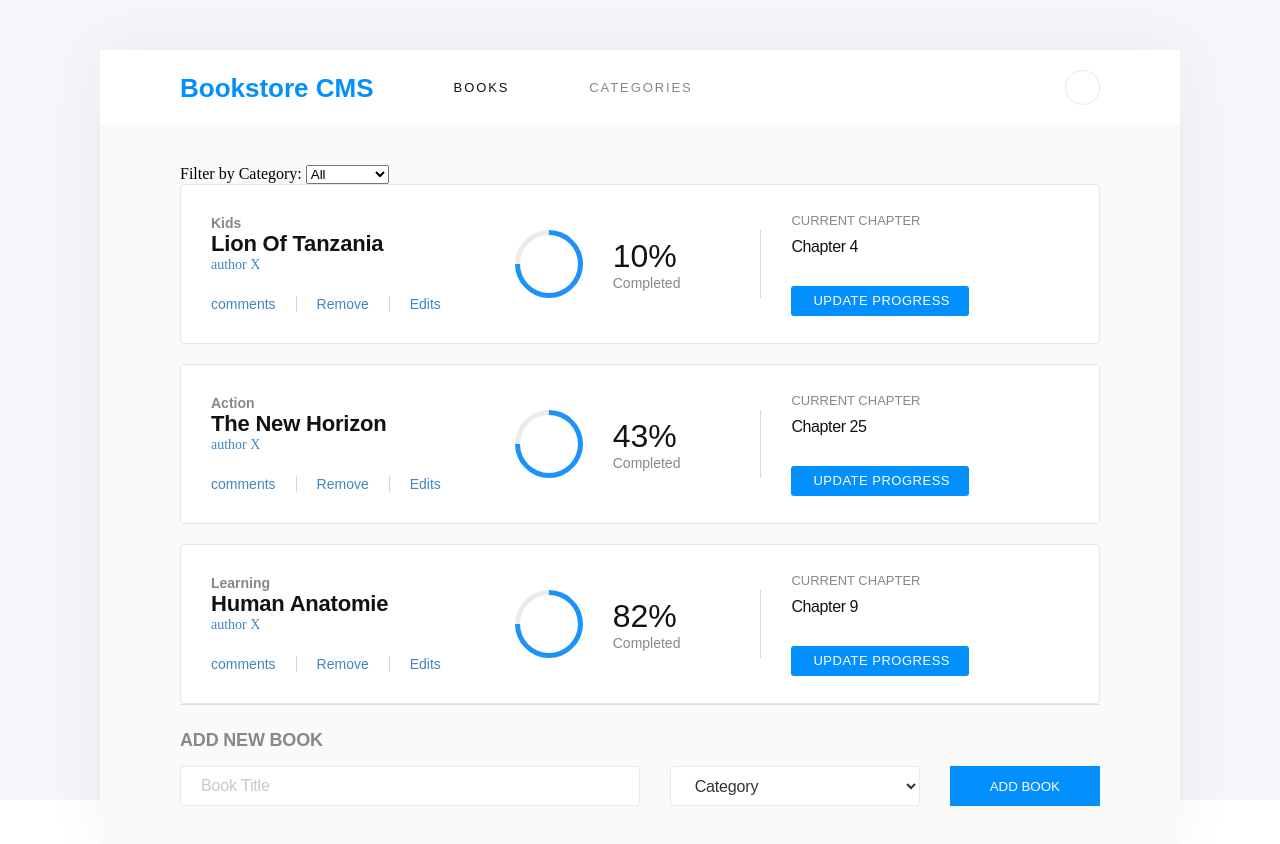
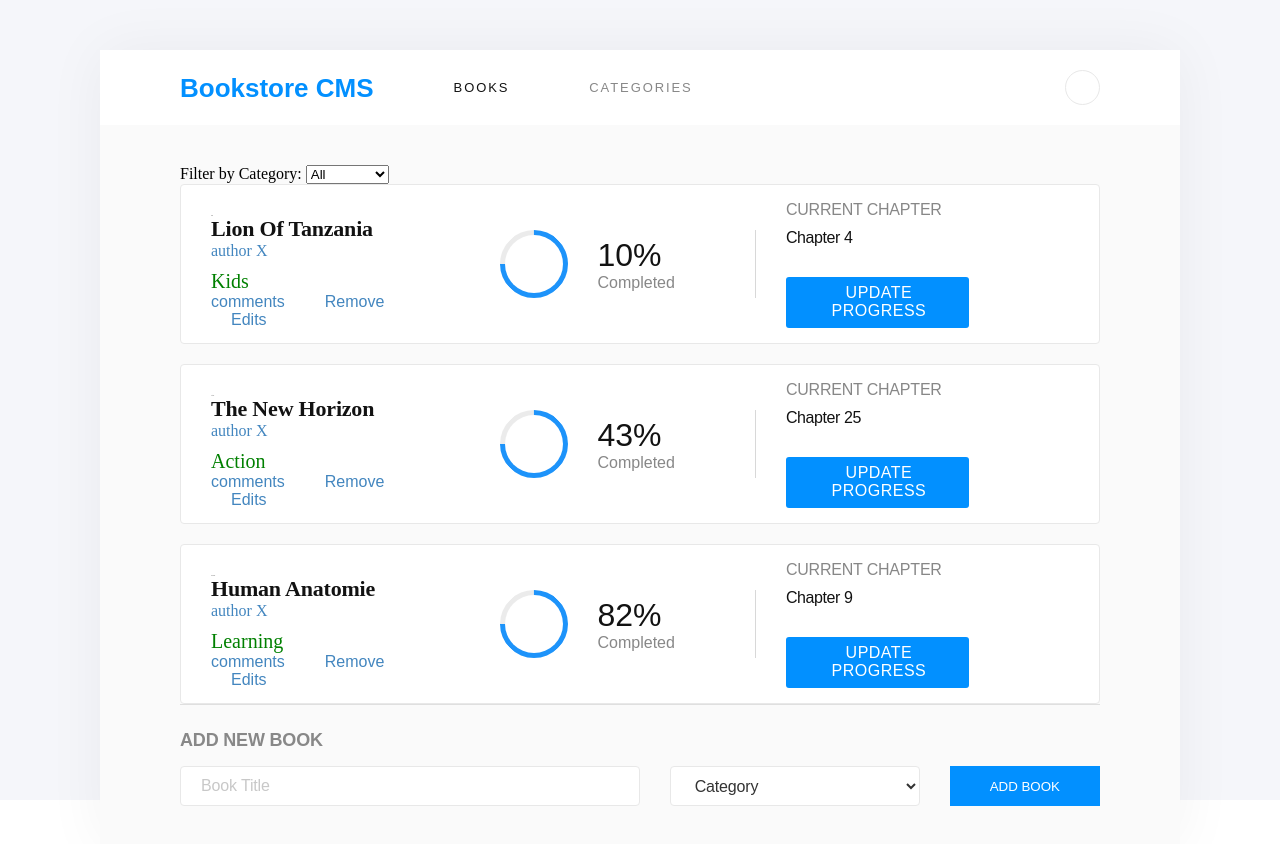
Before and after one commit to dasileker/Book-CMS, a React (Create React App) app: page / in a window 1280 px wide. Built offline with nearby package versions, Linux system fonts and the light colour scheme.

Commit message:
corrected css to dry rules as TSE  suggested

```diff
--- a/src/components/Book.css
+++ b/src/components/Book.css
@@ -1,6 +1,4 @@
 .book-container {
-  display: flex;
-  justify-content: space-between;
   background-color: white;
   border-radius: 4px;
   border: solid 1px #e8e8e8;
@@ -9,77 +7,91 @@
   margin-bottom: 20px;
 }
 
+.book-container,
+.book-details {
+  justify-content: space-between;
+}
+
+.book-container,
+.book-details,
+.complete-container,
+.complete,
+.complete-value,
+.update {
+  display: flex;
+}
+
 .book-container:last-child {
   margin: 0;
 }
 
-.book-details {
-  display: flex;
-  flex-direction: column;
-  justify-content: space-between;
+.category {
+  opacity: 0.5;
+  font-size: 1px;
+  font-weight: bold;
 }
 
-.category {
-  opacity: 0.5;
-  font-family: sans-serif, Montserrat;
-  font-size: 14px;
+.title {
+  font-size: 22px;
   font-weight: bold;
+  letter-spacing: -0.2px;
+}
+
+.category,
+.title,
+.percent,
+.faded-text,
+.update .title,
+.update .chapter {
   color: #121212;
 }
 
-.title {
-  font-family: sans-serif, RobotoSlab;
-  font-size: 22px;
-  font-weight: bold;
-  font-stretch: normal;
-  font-style: normal;
-  line-height: normal;
-  letter-spacing: -0.2px;
-  color: #121212;
-}
-
-.author {
-  font-size: 14px;
-  font-weight: 300;
-  font-stretch: normal;
-  font-style: normal;
-  line-height: normal;
-  letter-spacing: normal;
+.author,
+.actions button {
   color: #4386bf;
 }
 
+.author,
+.actions button,
+.update > button,
+.faded-text,
+.update .title,
+.update .chapter {
+  font-size: 16px;
+  font-weight: 300;
+}
+
 .actions button {
-  font-family: sans-serif, RobotoSlab;
-  font-size: 14px;
-  font-weight: 300;
-  font-stretch: normal;
-  font-style: normal;
-  line-height: normal;
-  letter-spacing: normal;
-  color: #4386bf;
   background: none;
-  border: none;
   padding: 0 20px;
   border-right: 1px solid rgba(165, 165, 165, 0.466);
   cursor: pointer;
 }
 
 .update > button {
-  font-family: sans-serif, RobotoSlab;
-  font-size: 13px;
-  font-weight: 300;
-  font-stretch: normal;
-  font-style: normal;
-  line-height: normal;
   letter-spacing: 0.5px;
-  text-align: center;
   color: #fff;
   padding: 7px 19px 8px 22px;
   border-radius: 3px;
   background-color: #0290ff;
-  border: none;
 }
 
+.category,
+.actions button,
+.update > button,
+.update .title,
+.update .chapter {
+  font-family: sans-serif, RobotoSlab;
+}
+
+.complete-container,
+.complete,
+.update > button {
+  align-items: center;
+}
+
+.actions button,
+.update > button,
 .actions button:last-child {
   border: none;
 }
@@ -88,14 +100,7 @@
   padding-left: 0;
 }
 
-.complete-container {
-  display: flex;
-  align-items: center;
-}
-
 .complete {
-  display: flex;
-  align-items: center;
   justify-content: center;
   padding: 0 80px 0 30px;
   border-right: 1px solid rgba(151, 151, 151, 0.377);
@@ -111,62 +116,42 @@
   margin-right: 30px;
 }
 
-.complete-value {
-  display: flex;
+.book-details,
+.complete-value,
+.update {
   flex-direction: column;
 }
 
 .percent {
+  font-size: 32px;
+}
+
+.percent,
+.faded-text {
   font-family: sans-serif, Montserrat;
-  font-size: 32px;
-  font-weight: normal;
-  font-stretch: normal;
-  font-style: normal;
-  line-height: normal;
-  letter-spacing: normal;
-  color: #121212;
 }
 
 .faded-text {
   opacity: 0.5;
-  font-family: sans-serif, Montserrat;
-  font-size: 14px;
-  font-weight: normal;
-  font-stretch: normal;
-  font-style: normal;
-  line-height: normal;
-  letter-spacing: normal;
-  color: #121212;
 }
 
 .update {
-  display: flex;
-  flex-direction: column;
   padding-left: 30px;
   padding-right: 100px;
 }
 
 .update .title {
   opacity: 0.5;
-  font-family: sans-serif, RobotoSlab;
-  font-size: 13px;
-  font-weight: 300;
-  font-stretch: normal;
-  font-style: normal;
-  line-height: normal;
-  letter-spacing: normal;
   margin-bottom: 10px;
-  color: #121212;
 }
 
 .update .chapter {
-  font-family: sans-serif, RobotoSlab;
-  font-size: 16px;
-  font-weight: 300;
-  font-stretch: normal;
   margin-bottom: 30px;
-  font-style: normal;
-  line-height: normal;
   letter-spacing: -0.4px;
-  color: #121212;
 }
+
+.target-category {
+  font-size: 20px;
+  color: green;
+  margin-top: 10px;
+}
--- a/src/components/Book.js
+++ b/src/components/Book.js
@@ -14,6 +14,7 @@ const Book = ({
         <div className="category">{category}</div>
         <div className="title">{title}</div>
         <div className="author">author X</div>
+        <div className="target-category">{ category }</div>
       </div>
       <div className="actions">
         <button
--- a/src/components/Header.css
+++ b/src/components/Header.css
@@ -16,9 +16,6 @@
 
 .header__link {
   font-family: sans-serif, Montserrat;
-  font-stretch: normal;
-  font-style: normal;
-  line-height: normal;
   cursor: pointer;
   font-weight: normal;
   letter-spacing: 1.9px;
@@ -55,7 +52,6 @@
 }
 
 .user-logo {
-  /* background-image: url('../assets/images/user.png'); */
   background-position: center;
   background-repeat: no-repeat;
   background-size: cover;
--- a/src/container/BookForm.css
+++ b/src/container/BookForm.css
@@ -4,14 +4,17 @@
 }
 
 .form-container h3 {
-  font-family: sans-serif, Montserrat;
   font-size: 18px;
   font-weight: bold;
-  font-stretch: normal;
-  font-style: normal;
-  line-height: normal;
   letter-spacing: -0.18px;
   color: #888;
+}
+
+.form-container h3,
+.select-input,
+.title-input,
+.form .button {
+  font-family: sans-serif, Montserrat;
 }
 
 .form-container .form {
@@ -26,7 +29,6 @@
 
 .select-input {
   width: 250px;
-  margin-right: 30px;
 }
 
 .select-input,
@@ -36,15 +38,11 @@
   border-radius: 4px;
   border: solid 1px #e8e8e8;
   background-color: #fff;
-  font-family: sans-serif, Montserrat;
   font-size: 16px;
-  font-weight: normal;
-  font-stretch: normal;
-  font-style: normal;
-  line-height: normal;
   letter-spacing: -0.15px;
   color: #333;
   outline: none;
+  margin-right: 30px;
 }
 
 .title-input::placeholder,
@@ -55,7 +53,6 @@
 .form .button {
   background-color: #0290ff;
   color: white;
-  font-family: sans-serif, Montserrat;
   padding: 0 40px;
   border: none;
   cursor: pointer;
```
